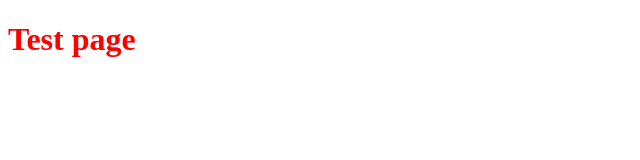
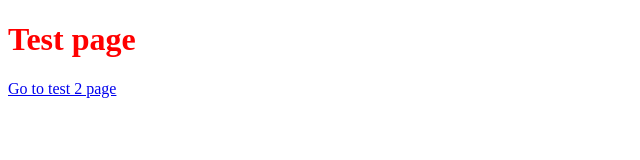
Before and after one commit to GDaria-ent/barbershop.github.io, a plain HTML site: page test.html in a window 1280 px wide. Shown: the whole page, without its empty margins (0-640 px from the left). Drawn offline with Linux system fonts and the light colour scheme.

Commit message:
add link to page2

```diff
--- a/test.html
+++ b/test.html
@@ -11,6 +11,7 @@
     <h1>
         Test page
     </h1>
+    <a href="/test2.html">Go to test 2 page</a>
 <script src='./scripts/main.js'></script>
 </body>
 </html>
```
